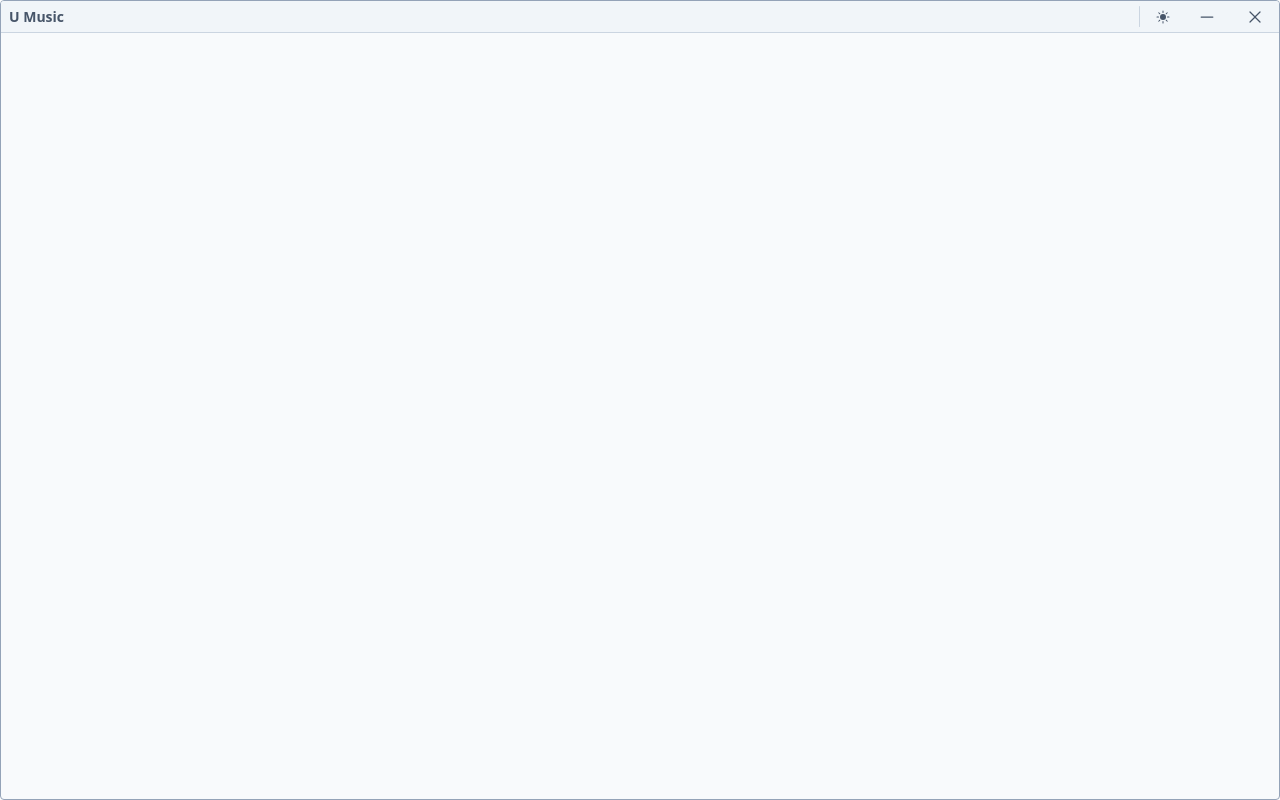
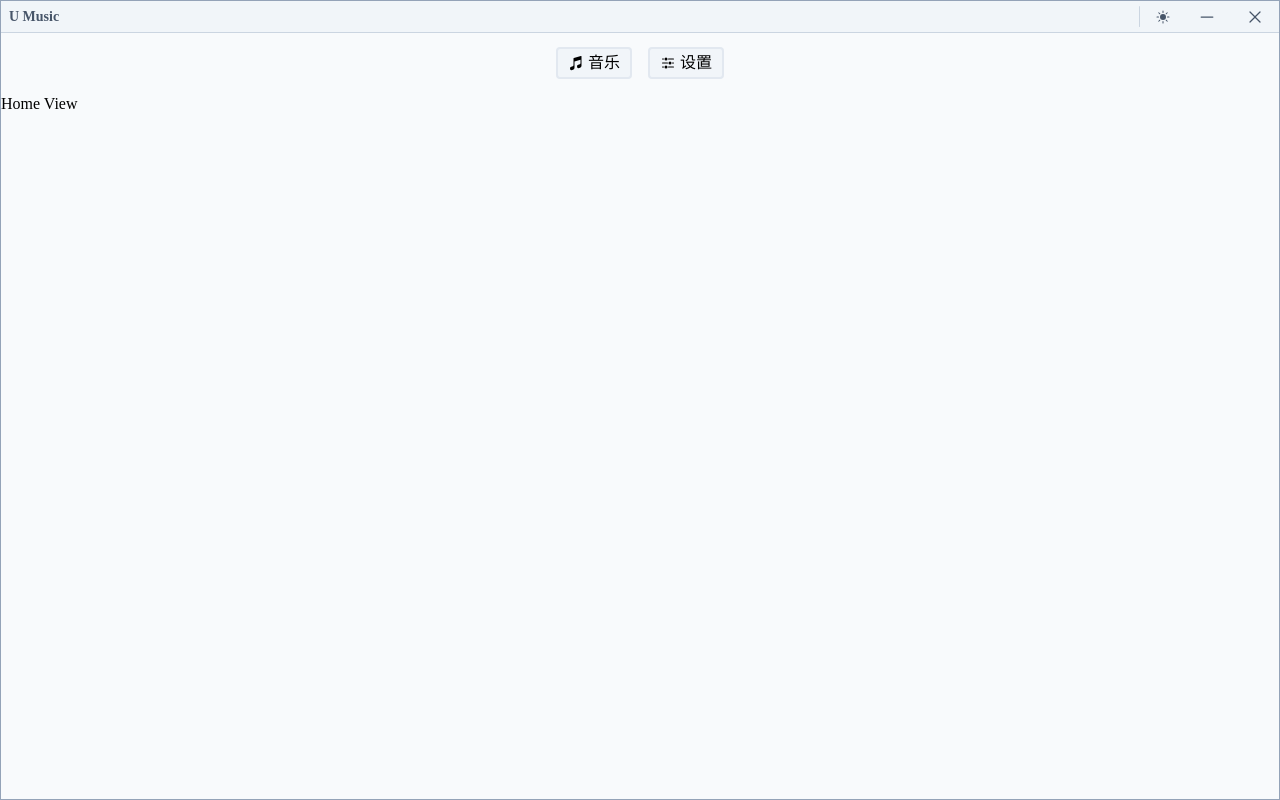
Before and after one commit to NeserCode/U-Music, a Vue app: page / in a window 1280 px wide. Built offline with nearby package versions, Linux system fonts and the light colour scheme; a web font is replaced by a local one.

Commit message:
add router, views, layout

```diff
--- a/package.json
+++ b/package.json
@@ -14,7 +14,8 @@
 		"@heroicons/vue": "^2.1.3",
 		"@tauri-apps/api": "^1",
 		"@vueuse/core": "^10.9.0",
-    "vue": "^3.3.4"
+		"vue": "^3.3.4",
+		"vue-router": "4"
 	},
 	"devDependencies": {
 		"@tauri-apps/cli": "^1",
--- a/src/App.vue
+++ b/src/App.vue
@@ -1,29 +1,75 @@
 <script lang="ts" setup>
 import TitleBar from "@frameworks/TitleBar.vue"
+import TopLinks from "@frameworks/TopLinks.vue"
+import { useAppRounded } from "@composables/useAppRounded"
+import { onMounted, ref } from "vue"
+import { useRoute } from "vue-router"
+
+const $route = useRoute()
+
+const application = ref<HTMLDivElement>()
+const { listeningRounded } = useAppRounded(application)
+
+onMounted(() => {
+	listeningRounded(application)
+})
 </script>
 
 <template>
-	<div class="app-container">
+	<div class="app-container" ref="application">
 		<TitleBar />
+		<TopLinks />
+		<router-view id="context" v-slot="{ Component }">
+			<Transition name="view" mode="out-in" :appear="true">
+				<keep-alive :include="['Home']">
+					<component :is="Component" :key="$route.fullPath" />
+				</keep-alive>
+			</Transition>
+		</router-view>
 	</div>
 </template>
 
 <style lang="postcss">
+@font-face {
+	font-family: "HarmonyOS_Sans_SC";
+	src: url("@assets/HarmonyOS_Sans_SC_Regular.ttf") format("truetype");
+}
+
 :root {
 	color-scheme: light;
 	font-size: 16px;
+	font-family: "HarmonyOS_Sans_SC";
 }
+
 html.dark {
 	color-scheme: dark;
+}
+
+.view-enter-active,
+.view-leave-active {
+	@apply transition-all ease-in-out duration-300;
+}
+
+.view-enter-from,
+.view-leave-to {
+	@apply opacity-0;
 }
 </style>
 
 <style lang="postcss" scoped>
 .app-container {
-	@apply w-full h-screen flex
+	@apply w-screen h-screen flex flex-col box-border
 	border border-slate-400
 	bg-slate-50 dark:bg-slate-600
-	rounded overflow-hidden
-	transition-all ease-in-out duration-300;
+	transition-colors ease-in-out duration-300 overflow-hidden;
+}
+.app-container.rounded-style {
+	@apply rounded-lg;
+}
+
+#context {
+	height: calc(100vh - 2rem - 2px);
+	width: calc(100vw - 2px);
+	@apply overflow-x-hidden overflow-y-hidden;
 }
 </style>
--- /dev/null
+++ b/src/composables/useAppRounded.ts
@@ -0,0 +1,16 @@
+import { useStorage } from "@vueuse/core"
+import { watch, type Ref } from "vue"
+
+export function useAppRounded(element: Ref<HTMLDivElement | undefined>) {
+	const isRounded = useStorage("app-rounded", false)
+	const listeningRounded = (e = element) =>
+		watch(isRounded, (flag) => {
+			if (flag) e.value?.classList.add("rounded-style")
+			else e.value?.classList.remove("rounded-style")
+		})
+
+	return {
+		isRounded,
+		listeningRounded,
+	}
+}
--- /dev/null
+++ b/src/frameworks/TopLinks.vue
@@ -0,0 +1,39 @@
+<script lang="ts" setup>
+import {
+	MusicalNoteIcon,
+	AdjustmentsHorizontalIcon,
+} from "@heroicons/vue/24/solid"
+</script>
+
+<template>
+	<div class="app-top-links">
+		<RouterLink draggable="false" class="link" to="/">
+			<MusicalNoteIcon class="icon" />
+			<span class="text">音乐</span>
+		</RouterLink>
+		<RouterLink draggable="false" class="link" to="/setting">
+			<AdjustmentsHorizontalIcon class="icon" />
+			<span class="text">设置</span>
+		</RouterLink>
+	</div>
+</template>
+
+<style lang="postcss" scoped>
+.app-top-links {
+	@apply w-full h-16 flex justify-center items-center gap-4
+  select-none;
+}
+
+.app-top-links .link {
+	@apply inline-flex justify-center items-center gap-1 px-2.5 py-0.5
+  border-2 rounded border-slate-200 dark:border-slate-400
+  hover:border-green-400 dark:hover:border-green-500
+  bg-slate-100 dark:bg-slate-500
+  outline-none focus:ring-2 focus:ring-green-300 dark:focus:ring-green-400
+  transition-all ease-in-out duration-300;
+}
+
+.link .icon {
+	@apply w-4 h-4;
+}
+</style>
--- /dev/null
+++ b/src/router.ts
@@ -0,0 +1,24 @@
+import { createRouter, createWebHashHistory } from "vue-router"
+import type { RouteRecordRaw } from "vue-router"
+
+const routes: Array<RouteRecordRaw> = [
+	{
+		path: "/",
+		name: "Home",
+		meta: {},
+		component: () => import("./views/Home.vue"),
+	},
+	{
+		path: "/setting",
+		name: "Setting",
+		meta: {},
+		component: () => import("./views/Setting.vue"),
+	},
+]
+
+const router = createRouter({
+	history: createWebHashHistory(),
+	routes,
+})
+
+export default router
--- /dev/null
+++ b/src/views/Home.vue
@@ -0,0 +1,7 @@
+<script lang="ts" setup></script>
+
+<template>
+	<div class="view-home">Home View</div>
+</template>
+
+<style lang="postcss" scoped></style>
--- /dev/null
+++ b/src/views/Setting.vue
@@ -0,0 +1,11 @@
+<script lang="ts" setup></script>
+
+<template>
+	<div class="view-setting">
+		<div class="setting-header">
+			<span class="text">设置</span>
+		</div>
+	</div>
+</template>
+
+<style lang="postcss" scoped></style>
```
Also changed, not shown: src-tauri/tauri.conf.json (+4 -5 lines), src/main.ts (+5 -4 lines), 2 other files (tests, documents, lock files or other folders). Lines whose indentation alone changed are shown as unchanged.
